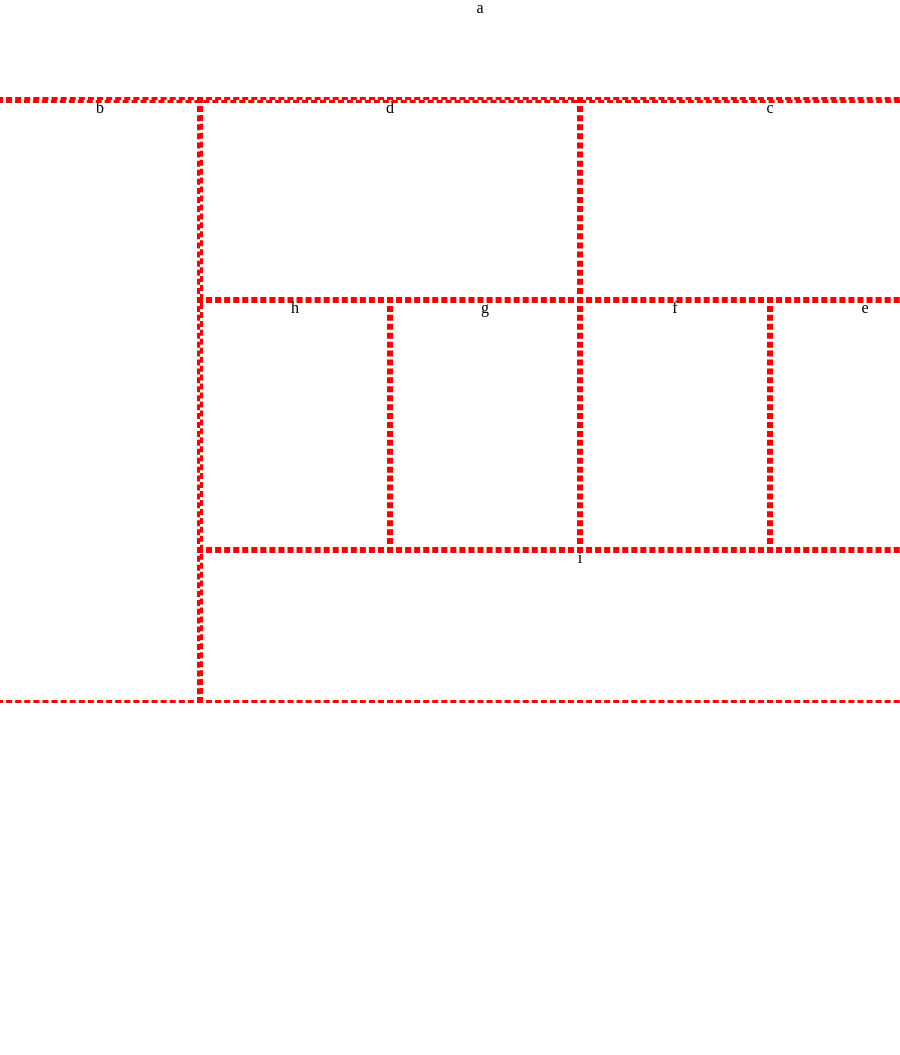
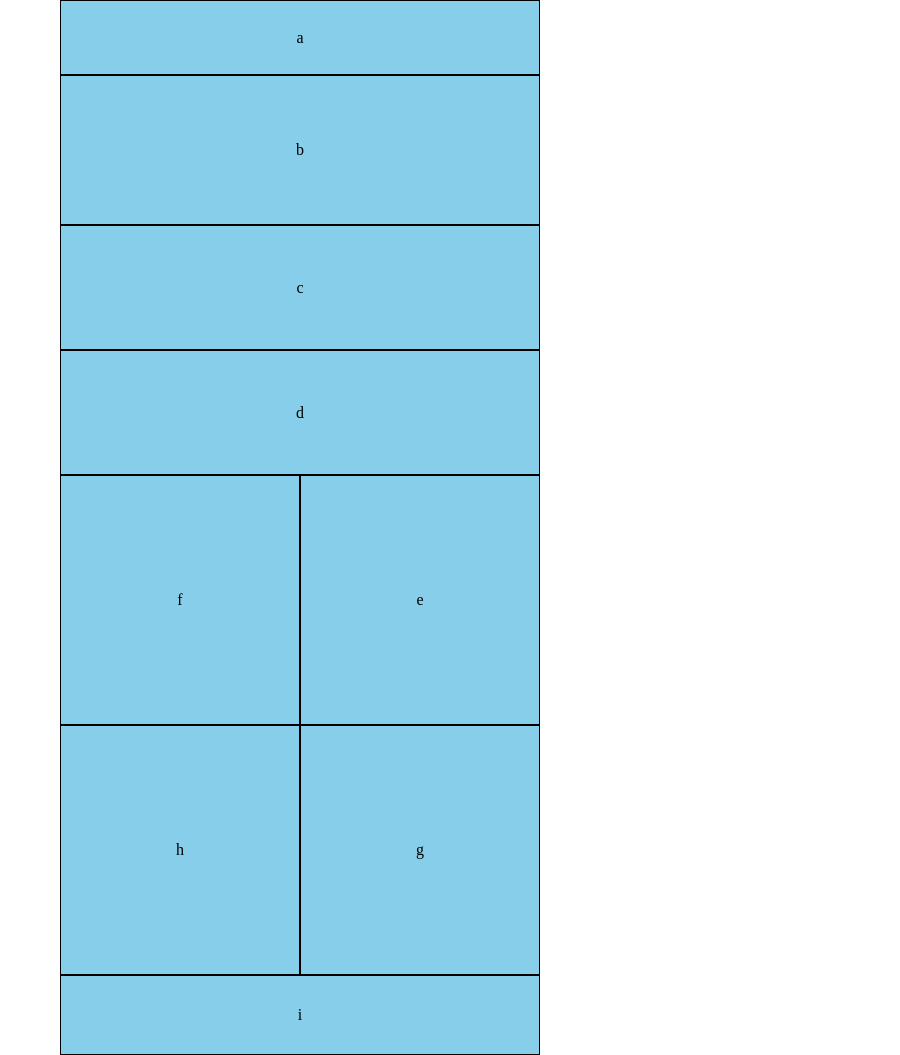
Before and after one commit to sapanapoudel/lab-01, a plain HTML site: page index.html in a window 600 px wide. Shown: the top 1055 px of the page, 900 px wide, since content can reach past the window. Before the commit the page ends 800 px from the top, so only its background shows below. Drawn offline with Linux system fonts and the light colour scheme.

Commit message:
wireframe completed

```diff
--- a/css/base.css
+++ b/css/base.css
@@ -7,3 +7,10 @@
   width: 960px;
   margin: auto;
 }
+
+@media all and (min-width: 480px) and (max-width: 767px) {
+  body {
+    width: 480px;
+    margin: auto;
+  }
+}
--- a/css/layout.css
+++ b/css/layout.css
@@ -1,18 +1,8 @@
 
-/* @media all and (max-width: 960px) {
-  div{
-    border: 1px solid black;
-    background: purple;
-
-  }
-} */
 
 div{
-  outline-color:red;
-  outline-style: dashed;
-  /* border: 1px solid black; */
-  /* background: purple; */
-
+  border: 1px solid black;
+  background: skyblue;
 }
 #a {
   width: 960px;
@@ -40,3 +30,26 @@ div{
    height: 150px;
    float: right;
  }
+
+ @media all and (min-width: 480px) and (max-width: 767px) {
+  #a {
+    width: 480px;
+    height: 75px;
+  }
+  #b {
+    width: 480px;
+    height: 150px
+  }
+  #c, #d {
+    width: 480px;
+    height: 125px;
+  }
+  #e, #f, #g, #h {
+    width: 240px;
+    height: 250px;
+   }
+  #i {
+    width: 480px;
+    height: 80px;
+   }
+}
--- a/css/modules.css
+++ b/css/modules.css
@@ -0,0 +1,6 @@
+div {
+  display: flex;
+  justify-content: center;
+  flex-direction: column;
+  text-align: center;
+}
```
Also changed, not shown: 1 other file.
